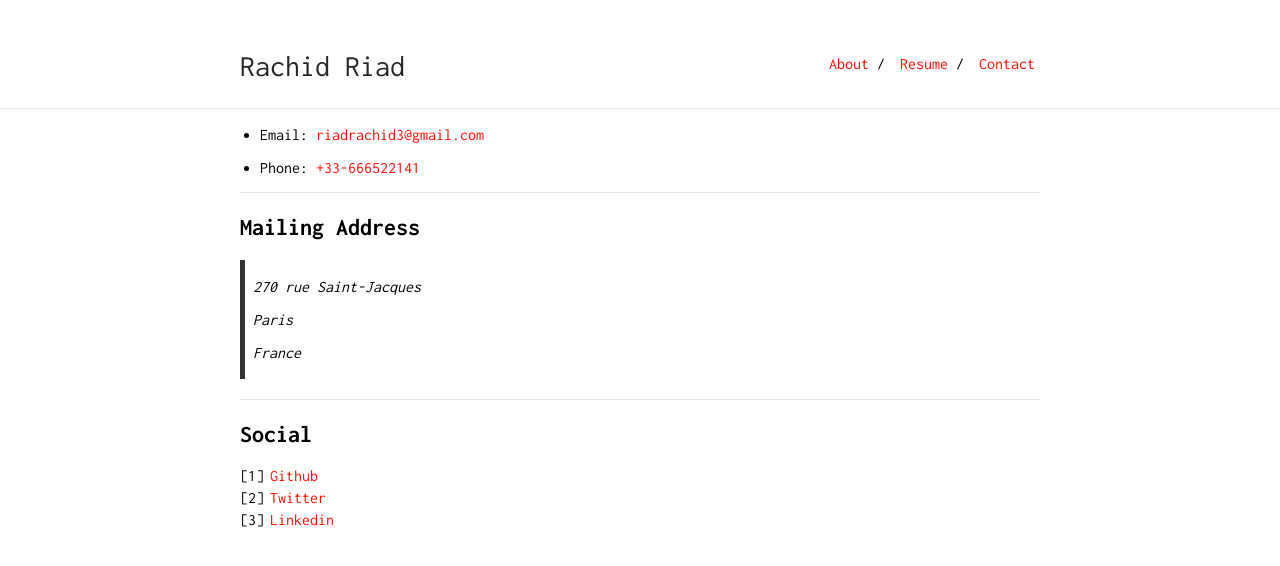
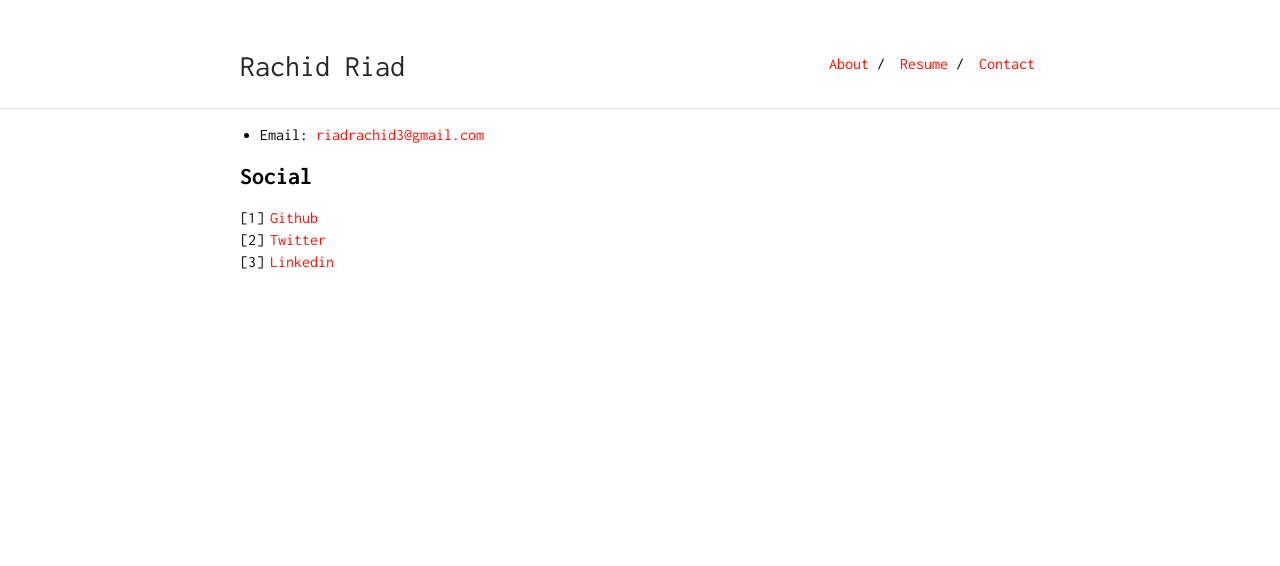
Before and after one commit to Rachine/Rachine.github.io, a Jekyll site: the page built from contact.md, in a window 1280 px wide. Shown: the top 566 px of the page. Built offline with Jekyll 4.4.1, drawn with Linux system fonts in a browser that asks for light colours.

Commit message:
Get rid of phone

```diff
--- a/contact.md
+++ b/contact.md
@@ -5,20 +5,6 @@ is_contact: true
 
 * Email: [riadrachid3@gmail.com](mailto:riadrachid3@gmail.com)
 
-* Phone: [+33-666522141](tel:+33-666522141)
-
----
-
-## Mailing Address
-
-> 270 rue Saint-Jacques
->
-> Paris
->
-> France
-
----
-
 ## Social
 
 1. [Github](https://github.com/Rachine)
```
